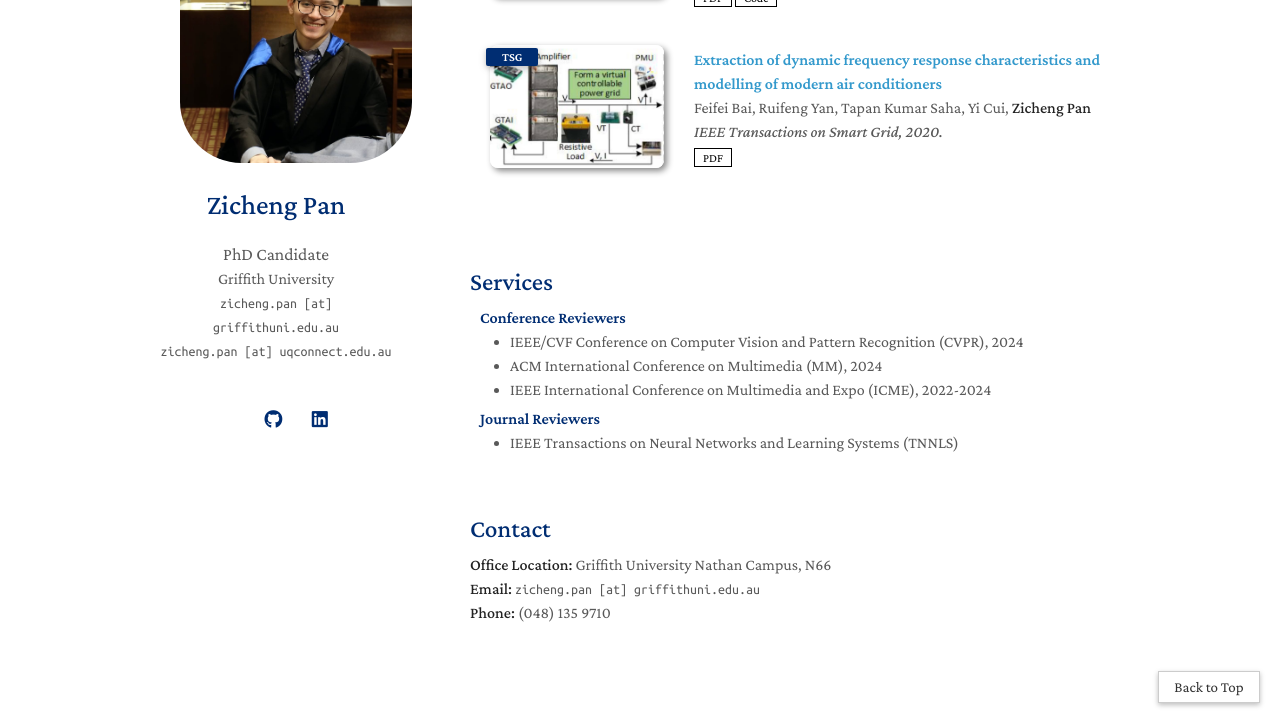
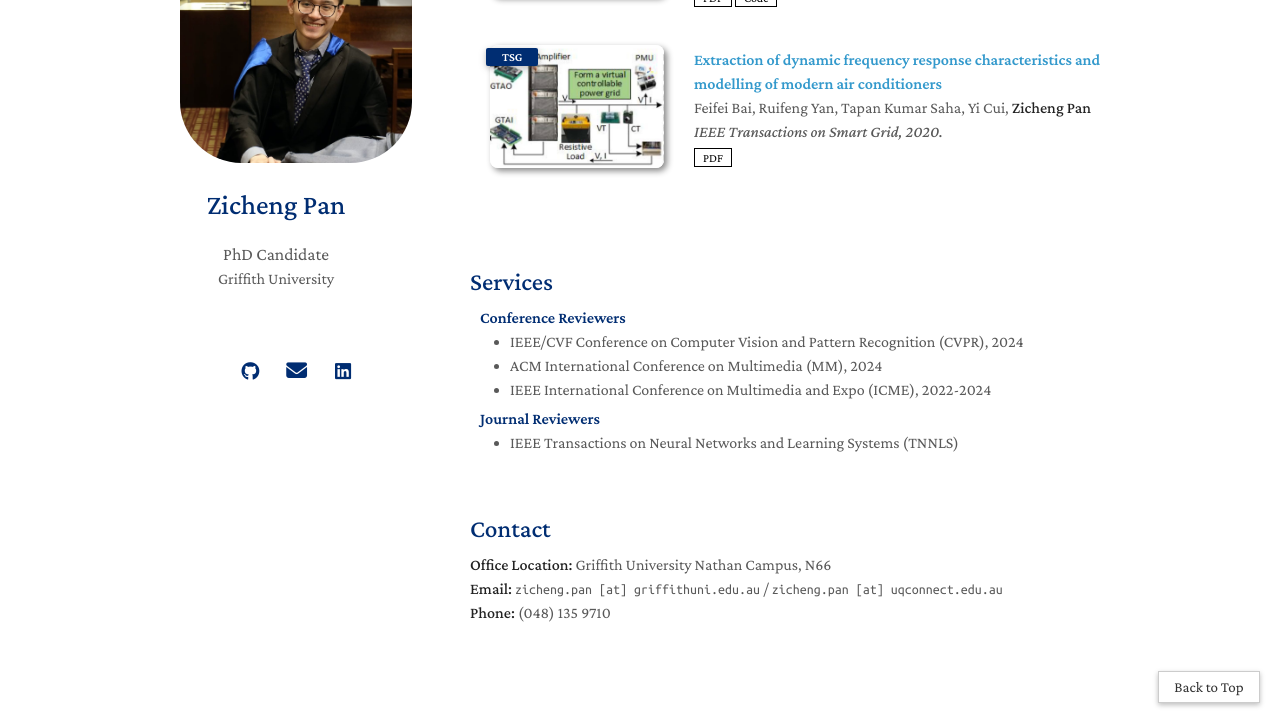
Before and after one commit to zichengpan/zichengpan.github.io, a Jekyll site: the page built from index.md, in a window 1280 px wide and 900 px high, scrolled down 1455 px, cut to the strip 177-900 px from the top of the window. Built offline with Jekyll 4.4.1, drawn with Linux system fonts in a browser that asks for light colours; a style sheet for code colours, icons or effects is not loaded.

Commit message:
updatev4

```diff
--- a/_config.yml
+++ b/_config.yml
@@ -4,8 +4,8 @@ position: PhD Candidate
 affiliation: Griffith University
 affiliation_link: https://www.griffith.edu.au/
 # affiliation_logo: ./assets/img/Griffith University New.png
-email: zicheng.pan [at] griffithuni.edu.au
-email2: zicheng.pan [at] uqconnect.edu.au
+# email: zicheng.pan[at]griffithuni.edu.au
+# email2: zicheng.pan[at]uqconnect.edu.au
 
 # Search Engine Optimization (SEO)
 keywords: zicheng pan, pan zicheng, zichengpan, panzicheng
@@ -20,7 +20,8 @@ link_type: icon #text/icon
 google_scholar: https://scholar.google.com/citations?user=GsURDp0AAAAJ
 github_link: https://github.com/zichengpan
 linkedin: https://www.linkedin.com/in/zicheng-pan-001/
-orcid_link: https://orcid.org/my-orcid?orcid=0000-0001-5890-0165
+# orcid_link: https://orcid.org/my-orcid?orcid=0000-0001-5890-0165
+email_link: "mailto:zicheng.pan@uqconnect.edu.au"
 
 # Images
 avatar: ./assets/img/profile.jpg
--- a/_layouts/homepage.html
+++ b/_layouts/homepage.html
@@ -147,6 +147,12 @@
         </a>
         {% endif %}
 
+        {% if site.email_link %}
+        <a style="margin: 0 5px 0 0" href="{{ site.email_link }}" target="_blank" title="Email">
+          <i class="fa fa-envelope" style="font-size:1.3rem;"></i>
+        </a>
+        {% endif %}
+
         {% if site.linkedin %}
         <a style="margin: 0 5px 0 0" href="{{ site.linkedin }}">
           <i class="fab fa-linkedin"></i>
```
Also changed, not shown: _includes/contact.md (+1 -1 lines), 1 other file.
